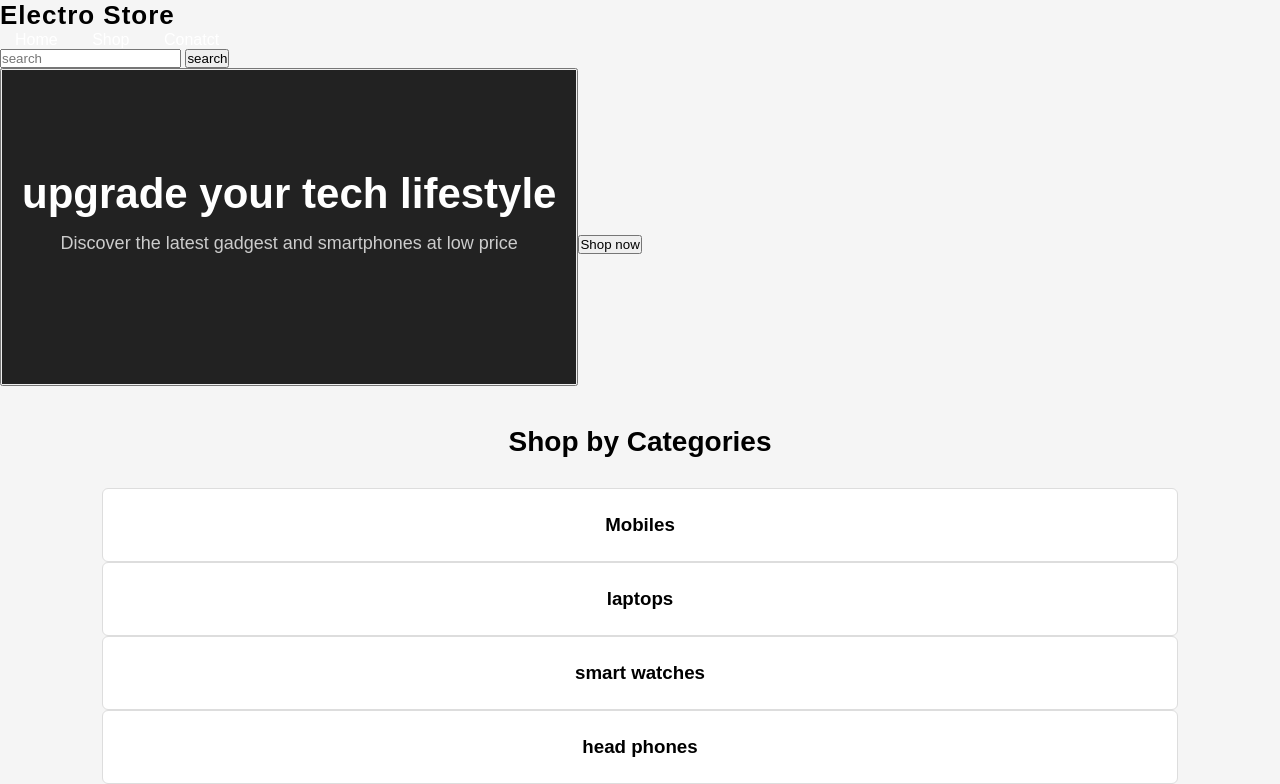
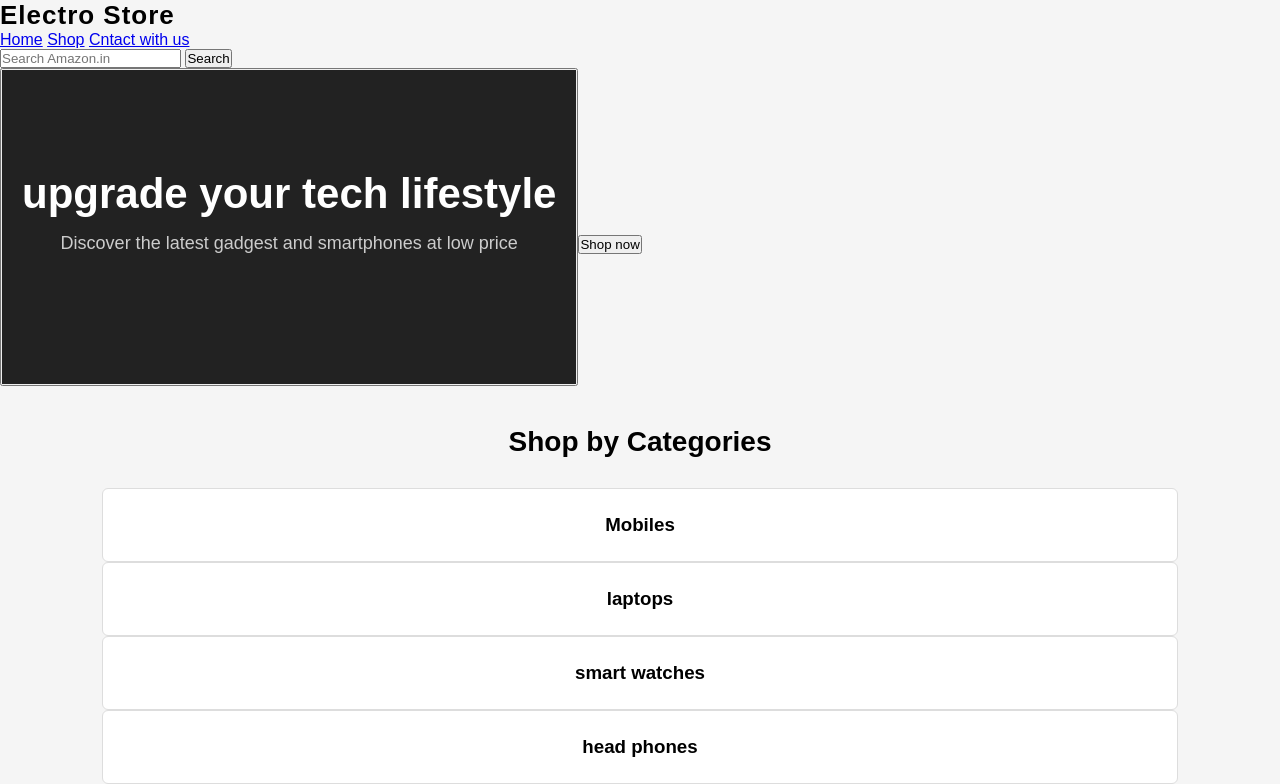
Before and after one commit to aqsa-bibi2026/AqsaBibi-Web-deveolpment, a plain HTML site: page Electro Store/index.html in a window 1280 px wide. Shown: the top 784 px of the page. Drawn offline with Linux system fonts and the light colour scheme.

Commit message:
initial structure

```diff
--- a/Electro Store/index.html
+++ b/Electro Store/index.html
@@ -9,16 +9,17 @@
 <body>
     <header class="Header">
      <div class="logo">Electro Store</div>
-        <nav class="nav-menu">
+     <nav class="nav-menue">
         <a href="one">Home</a>
         <a href="two">Shop</a>
-            <a href="three">Conatct</a>
+        <a href="three">Cntact with us</a>
      </nav>
      <div class="search=box">
-            <input class="text" placeholder="search">
-            <button>search</button>
+         <input class="text" placeholder="Search Amazon.in">
+        <button>Search</button>
           </div>
      <button class="login-button"
+
          </header>
          <section class="hero">
             <h1> upgrade your tech lifestyle</h1>
```
Lines whose indentation alone changed are shown as unchanged.
